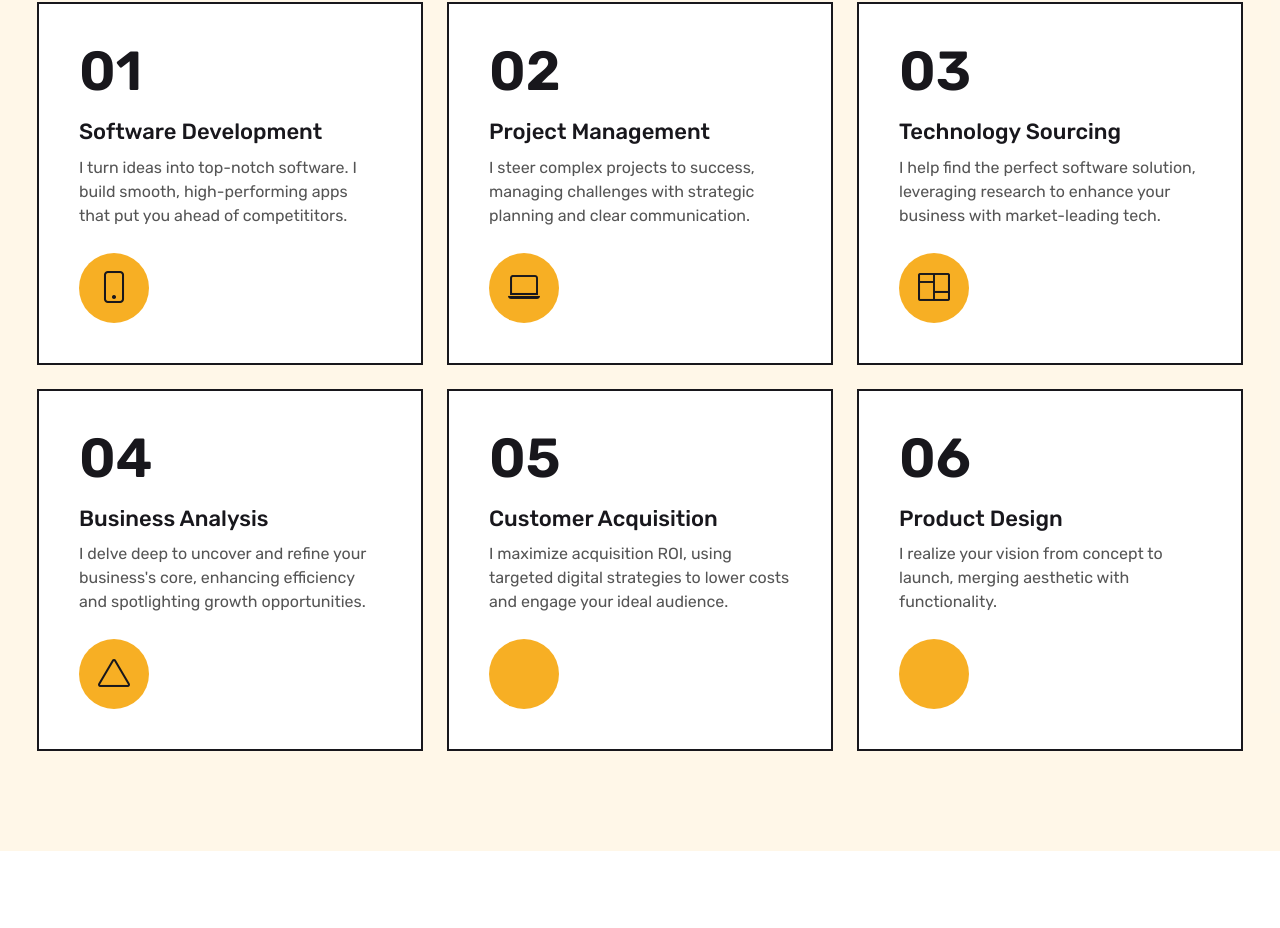
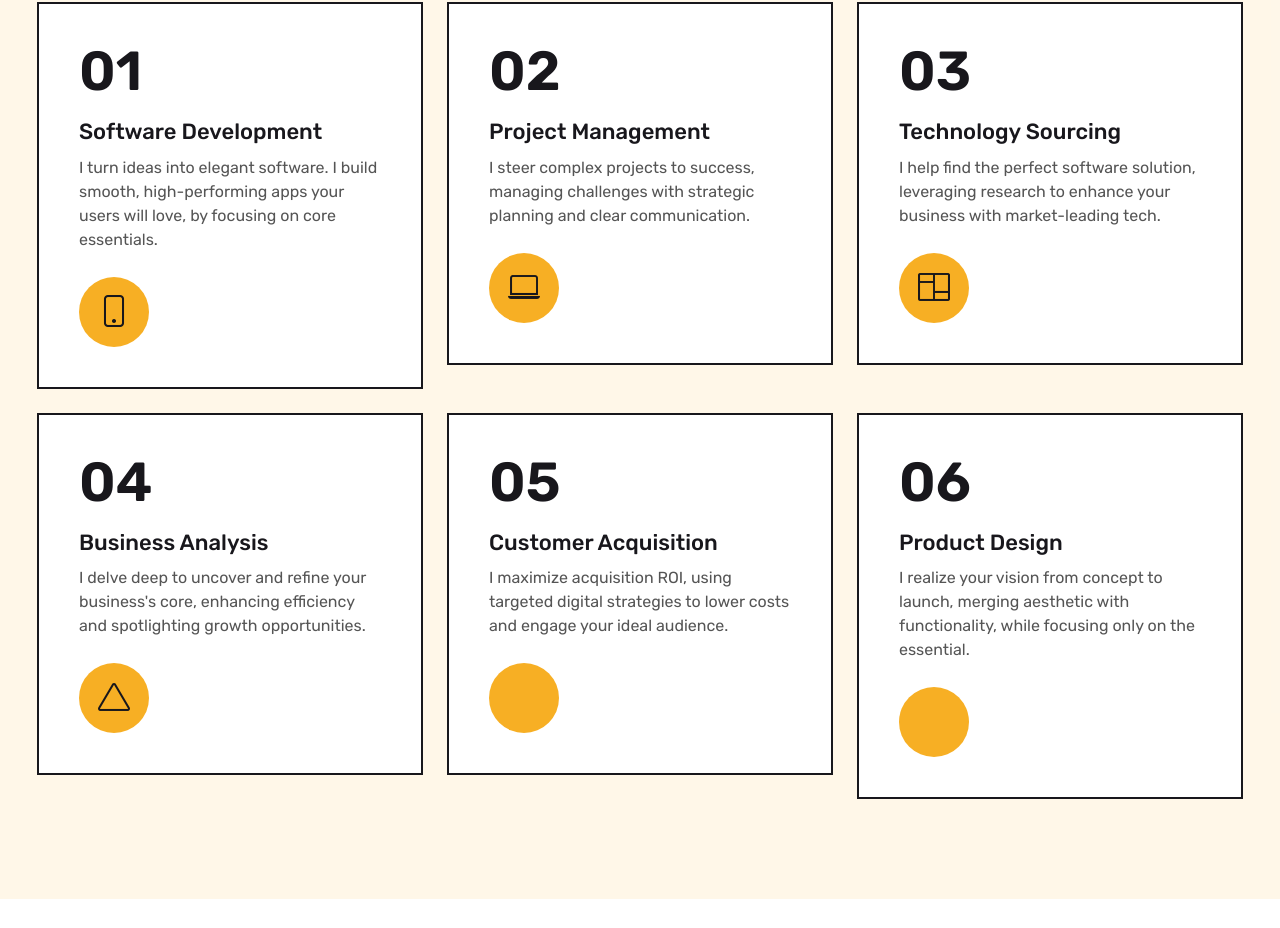
Before and after one commit to jensenmiers/itsJensenPortfolio, a Next.js app in the folder boston/: page / in a window 1280 px wide. Shown: the part 1066-1994 px from the top of the page. Built offline with nearby package versions, Linux system fonts and the light colour scheme.

Commit message:
services refined

```diff
--- a/boston/src/components/Services.js
+++ b/boston/src/components/Services.js
@@ -5,7 +5,7 @@ const serviceData = [
     id: 1,
     name: "Software Development",
     icon: "bi bi-phone",
-    desc: "I turn ideas into top-notch software. I build smooth, high-performing apps that put you ahead of competititors.",
+    desc: "I turn ideas into elegant software. I build smooth, high-performing apps your users will love, by focusing on core essentials.",
   },
   {
     id: 2,
@@ -35,7 +35,7 @@ const serviceData = [
     id: 6,
     name: "Product Design",
     icon: "bi bi-money",
-    desc: "I realize your vision from concept to launch, merging aesthetic with functionality.",
+    desc: "I realize your vision from concept to launch, merging aesthetic with functionality, while focusing only on the essential.",
   },
 ];
 const Services = () => {
```
